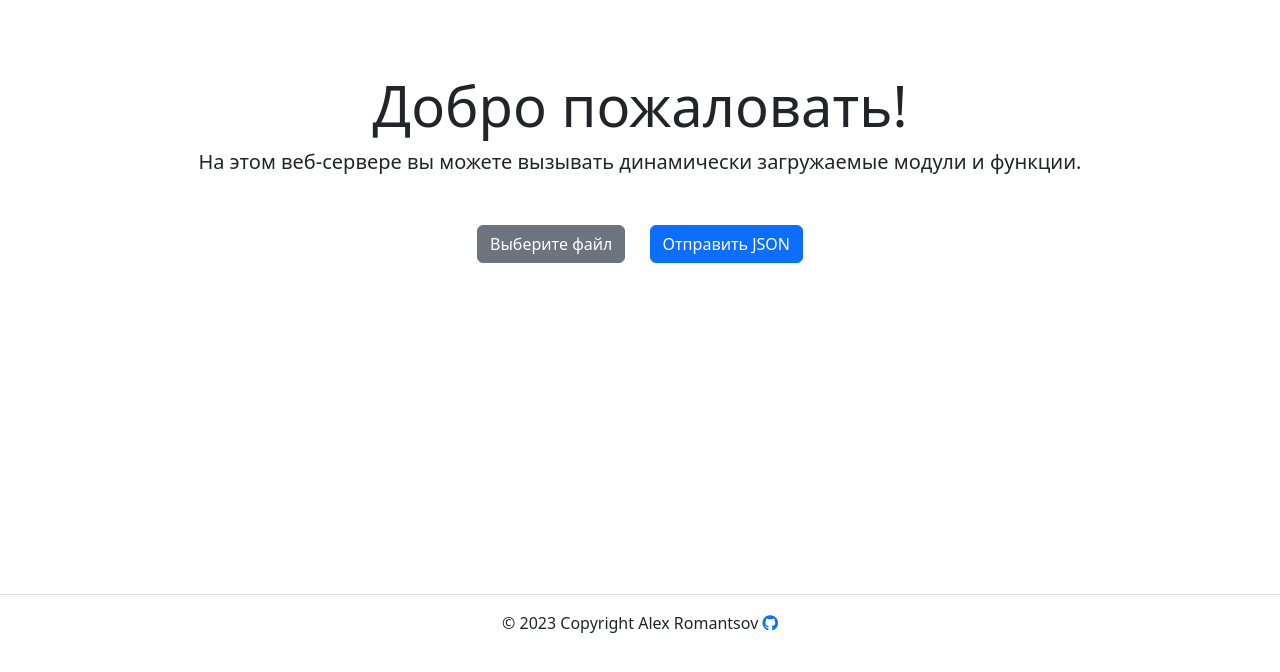
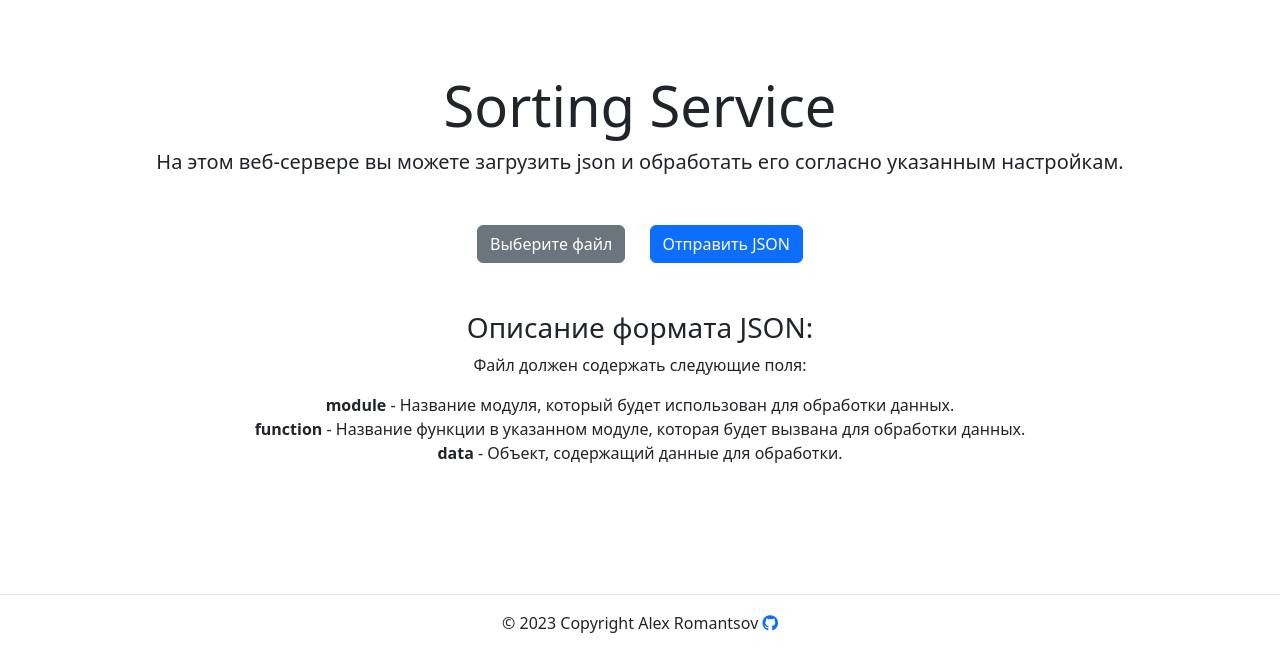
Before and after one commit to alexromantsov/SortingService, a Django app: page / in a window 1280 px wide. Shown: the part 73-745 px from the top of the page. Run offline with Django 4.2, Linux system fonts and the light colour scheme; some libraries are stand-ins or nearby versions.

Commit message:
update index.html

```diff
--- a/templates/index.html
+++ b/templates/index.html
@@ -7,8 +7,8 @@
 
 {% block content %}
 <div class="text-center">
-  <h1 class="display-4">Добро пожаловать!</h1>
-  <p class="lead">На этом веб-сервере вы можете вызывать динамически загружаемые модули и функции.</p>
+  <h1 class="display-4">Sorting Service</h1>
+  <p class="lead">На этом веб-сервере вы можете загрузить json и обработать его согласно указанным настройкам.</p>
 </div>
 
 <!-- Кнопка для загрузки JSON-файла -->
@@ -18,6 +18,17 @@
   <button id="sendJson" class="btn btn-primary custom-button">Отправить JSON</button>
   <div id="selectedFileName" class="mt-2"></div>
 </div>
+
+<!-- Описание ожидаемого JSON-файла -->
+<div class="text-center mt-5">
+  <h3>Описание формата JSON:</h3>
+  <p>Файл должен содержать следующие поля:</p>
+  <strong>module</strong> - Название модуля, который будет использован для обработки данных.<br>
+  <strong>function</strong> - Название функции в указанном модуле, которая будет вызвана для обработки данных.<br>
+  <strong>data</strong> - Объект, содержащий данные для обработки.<br>
+
+</div>
+
 
 
 <!-- Модальное окно для вывода ответа сервера -->
```
